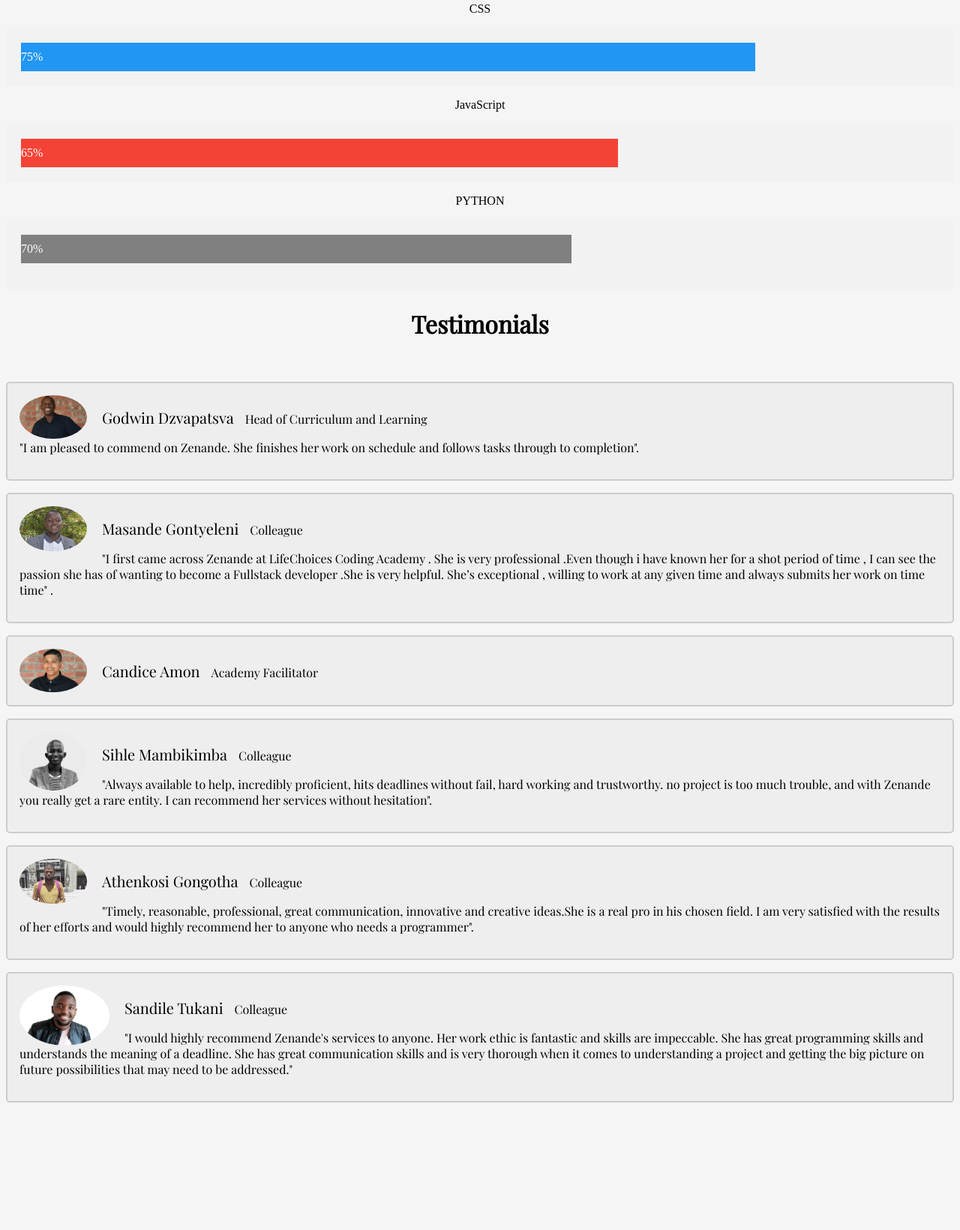
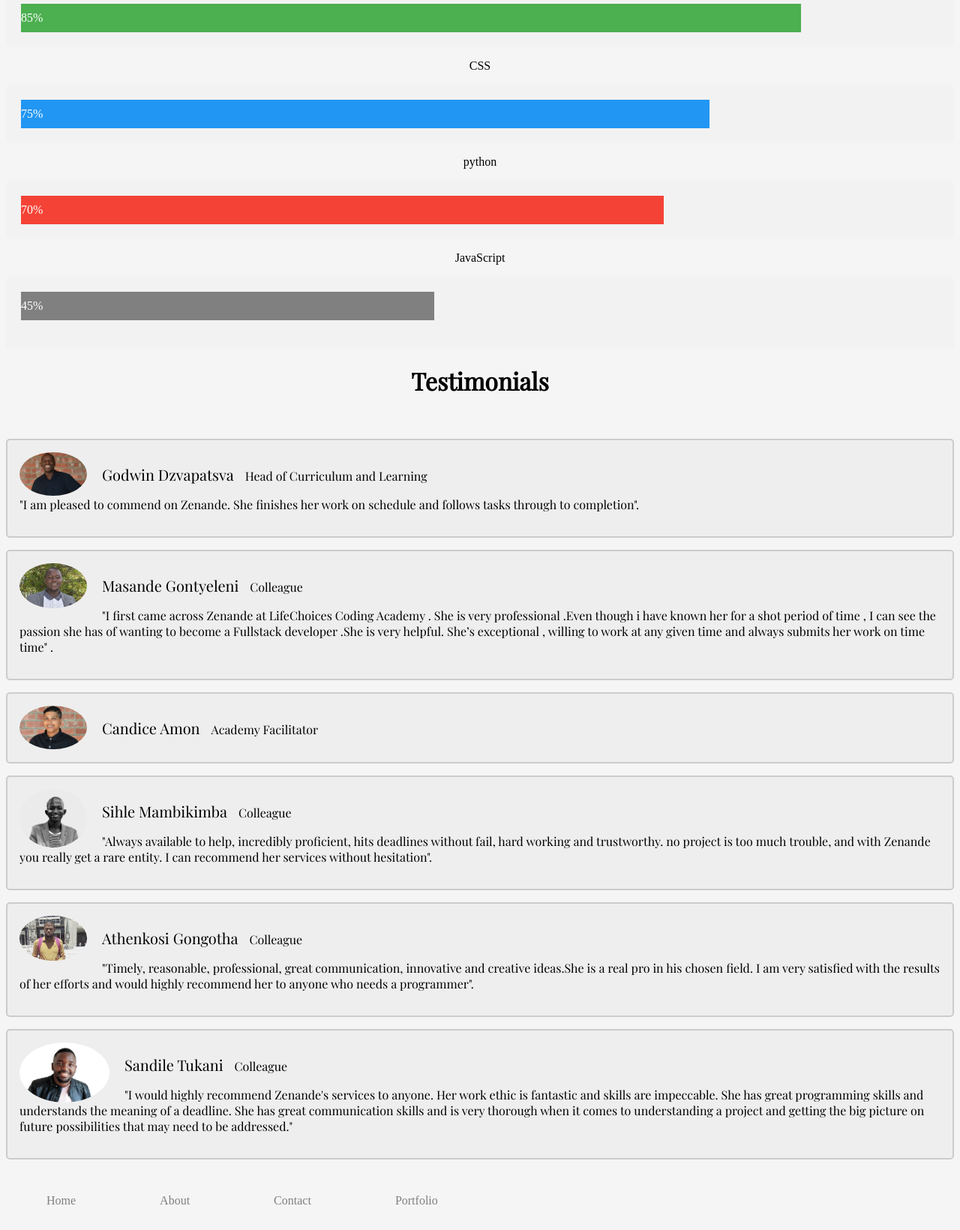
Before and after one commit to zenadot22/jsEOM, a plain HTML site: page About.html in a window 1280 px wide. Shown: the part 869-2509 px from the top of the page at 75% size. Before the commit the page ends 2339 px from the top, so only its background shows below. Drawn offline with nearby package versions, Linux system fonts and the light colour scheme.

Commit message:
deadline

```diff
--- a/About.html
+++ b/About.html
@@ -11,13 +11,13 @@
         <a href="index.html">Home</a>
         <a href="About.html">About</a>
         <a href="Contact Me.html">Contact</a>
-        <a href="Portfolio.hmtl">Portfolio</a>
+        <a href="Portfolio.html">Portfolio</a>
         </div>
 
 </body>
 <h1> About me</h1>
 <div class="about">
-<div class="rounded-img" >
+<div class="rounded-img" style="padding:9%; margin:-6%;" >
     <img src="oie_png.png" alt="oie_png"><br>
 </div>
 <div class="paragraph">
@@ -32,21 +32,7 @@
 </p>
 </div>
 </div>
-<!-- <div style="text-align: left;">
-<span><h1>My skills</h1></span>
 
-<ul>
-  <li>HTML <br />
-  <progress min="0" max="100" value="80"></progress></li>
-  <li>CSS <br />
-  <progress min="0" max="100" value="80"></progress></li>
-  <li>JavaScript <br />
-  <progress min="0" max="100" value="50"></progress></li>
-  <li>python <br />
-  <progress min="0" max="100" value="70"></progress></li>
-
-</ul>
-</div><br>-->
 <div class="my para" style='text-align:center;'>
 <p>HTML<b></b></p>
 <div class="container">
@@ -58,15 +44,15 @@
   <div class="skills css">75%</div>
 </div>
 
-<p>JavaScript<b></b></p>
+<p>python<b></b></p>
 <div class="container">
-  <div class="skills js">65%</div>
+  <div class="skills python">70%</div>
 </div>
 
 
-<p>PYTHON<b></b></p>
+<p>JavaScript<b></b></p>
 <div class="container">
-  <div class="skills python">70%</div><br>
+  <div class="skills js">45%</div><br>
 </div>
 </div>
 </html>
@@ -128,3 +114,13 @@
   when it comes to understanding a project
   and getting the big picture on future possibilities that may need to be addressed." </p>
   </div>
+  <footer>
+
+    <div class="scrollmenu">
+    <a href="index.html">Home</a>
+    <a href="About.html">About</a>
+    <a href="Contact Me.html">Contact</a>
+    <a href="Portfolio.html">Portfolio</a>
+    </div>
+
+</footer>
--- a/style.css
+++ b/style.css
@@ -106,10 +106,10 @@ img src{
   color: white; /* White text color */
 }
 
-.html {width: 90%; background-color: #4CAF50;} /* Green */
-.css {width: 80%; background-color: #2196F3;} /* Blue */
-.js {width: 65%; background-color: #f44336;} /* Red */
-.python {width: 60%; background-color: #808080;} /* Dark Grey */
+.html {width: 85%; background-color: #4CAF50;} /* Green */
+.css {width: 75%; background-color: #2196F3;} /* Blue */
+.python {width: 70%; background-color: #f44336;} /* Red */
+.js {width: 45%; background-color: #808080;} /* Dark Grey */
 
 *{
   box-sizing: border-box;
@@ -189,6 +189,9 @@ input[type=submit]:hover {
 .my para{
   text-align: right;
 }
+.my para p{
+  font-family: 'Playfair Display',serif;
+}
 
 .contactback-h1{
 
@@ -246,7 +249,7 @@ h1 span{
   }
 }
 .socials img{
-  justify-content: center;
+  text-align: center;
 
 
 }
```
Also changed, not shown: Contact Me.html (+14 -3 lines), Portfolio.html (+10 -0 lines), index.html (+7 -5 lines).
